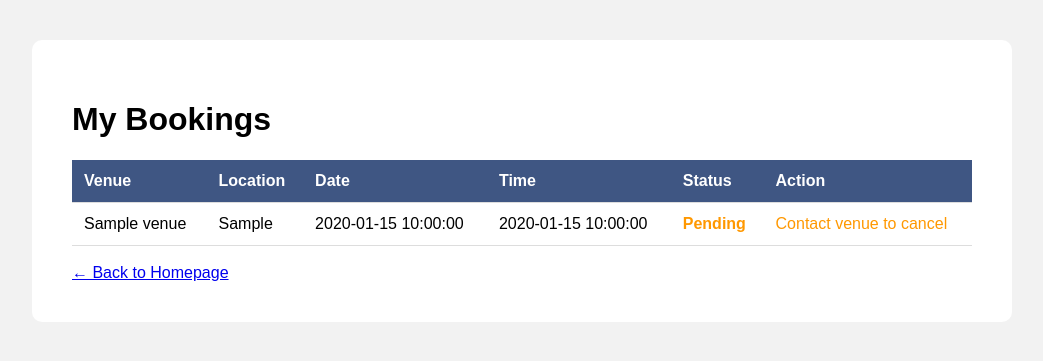
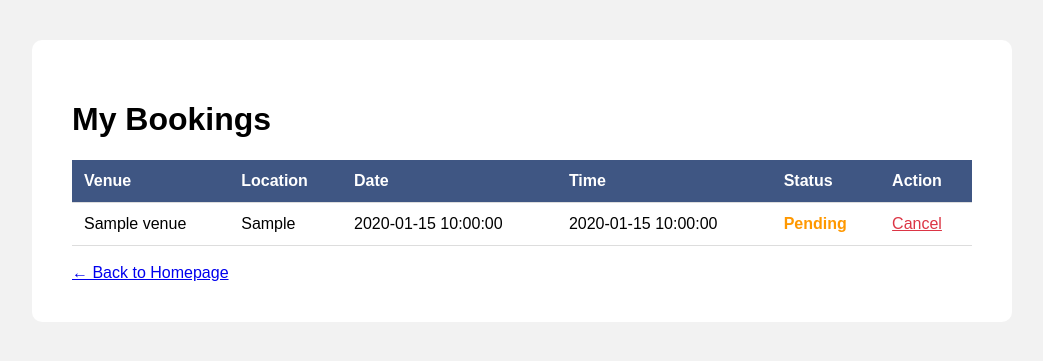
Before and after one commit to danenriquerrhine/project, a Flask app: page /my_bookings in a window 1280 px wide. Shown: the top 361 px of the page, without its empty margins (118-1161 px from the left). Run offline with Flask 3, Linux system fonts and the light colour scheme; the visitor is signed in with stand-in values (Sample User, id 1); tables that the repository leaves empty or names only in its code hold one stand-in row (values such as "Sample post"); data that the repository does not hold is empty.

Commit message:
Update my_booking.html

```diff
--- a/templates/my_booking.html
+++ b/templates/my_booking.html
@@ -26,11 +26,6 @@ th{
 background:#3f5683;
 color:white;
 }
-.delete{
-color:red;
-text-decoration:none;
-font-weight:bold;
-}
 .status-pending{
 color:#ff9800;
 font-weight:bold;
@@ -42,6 +37,18 @@ font-weight:bold;
 .status-rejected{
 color:#f44336;
 font-weight:bold;
+}
+.cancel-btn {
+    background: none;
+    border: none;
+    color: #dc3545;
+    text-decoration: underline;
+    cursor: pointer;
+    font-size: inherit;
+    padding: 0;
+}
+.cancel-btn:hover {
+    color: #a71d2a;
 }
 .flashes {
     list-style: none;
@@ -98,7 +105,7 @@ font-weight:bold;
             <td class="status-{{ b.status }}">{{ b.status|capitalize }}</td>
             <td>
                 {% if b.status == 'pending' %}
-                    <span style="color: #ff9800;">Contact venue to cancel</span>
+                    <button class="cancel-btn" onclick="alert('Please contact the venue to cancel your booking.');">Cancel</button>
                 {% else %}
                     <span>—</span>
                 {% endif %}
```
